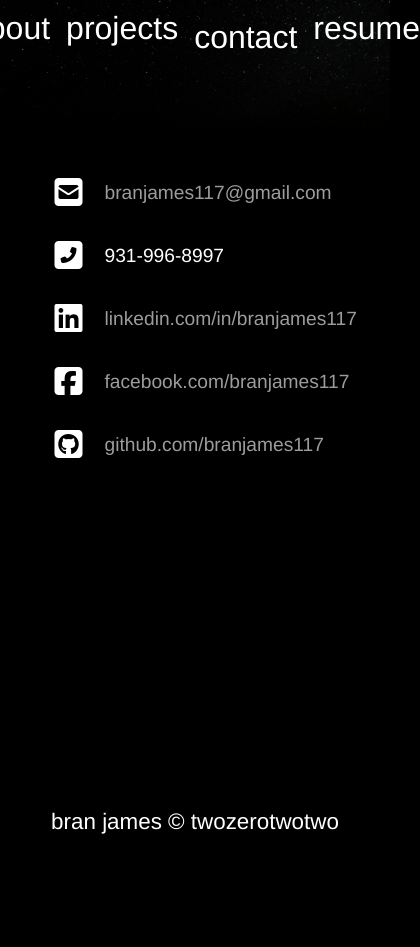
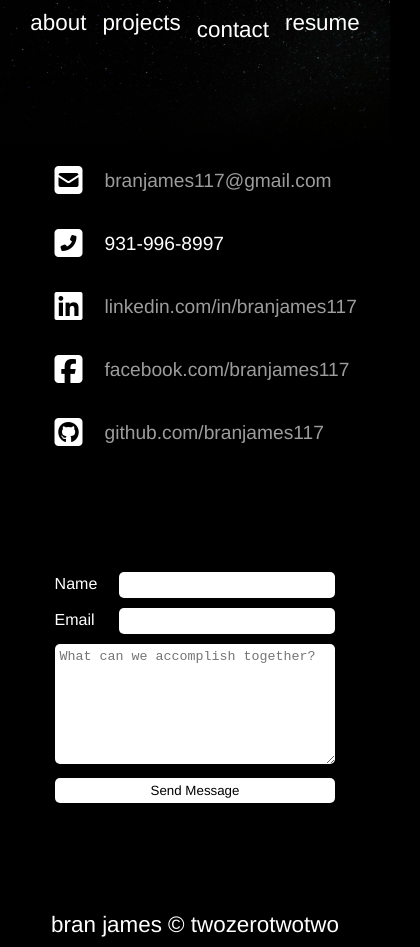
Before and after one commit to branjames117/react-portfolio, a React (Create React App) app: page / in a window 390 px wide. Both pictures are taken after a click on the button "contact". Shown: the whole page, 420 px wide, since content can reach past the window. Before the commit the page ends 844 px from the top, so only its background shows below. Built offline with nearby package versions, Linux system fonts and the light colour scheme.

Commit message:
added contact form

```diff
--- a/package.json
+++ b/package.json
@@ -17,7 +17,8 @@
     "build": "react-scripts build",
     "test": "react-scripts test",
     "eject": "react-scripts eject",
-    "predeploy": "npm run build",
+    "copy": "node -e \"const fs = require('fs'); const data = fs.readFileSync('CNAME'); fs.writeFileSync('build/CNAME', data);\"",
+    "predeploy": "npm run build && npm run copy",
     "deploy": "gh-pages -d build"
   },
   "eslintConfig": {
--- a/src/components/Contact/index.js
+++ b/src/components/Contact/index.js
@@ -1,4 +1,78 @@
+import { useState } from 'react';
+
 export default function Contact() {
+  const [formState, setFormState] = useState({
+    name: '',
+    email: '',
+    message: '',
+  });
+
+  const [validName, setValidName] = useState(true);
+  const [validEmail, setValidEmail] = useState(true);
+  const [validMessage, setValidMessage] = useState(true);
+  const [messageSent, setMessageSent] = useState(false);
+
+  const { name, email, message } = formState;
+
+  function validateEmail(email) {
+    var re =
+      /^(([^<>()[\]\\.,;:\s@"]+(\.[^<>()[\]\\.,;:\s@"]+)*)|(".+"))@((\[[0-9]{1,3}\.[0-9]{1,3}\.[0-9]{1,3}\.[0-9]{1,3}\])|(([a-zA-Z\-0-9]+\.)+[a-zA-Z]{2,}))$/;
+    return re.test(String(email).toLowerCase());
+  }
+
+  function handleChange(e) {
+    if (e.target.name === 'name') {
+      if (e.target.value.trim() === '') {
+        setValidName(false);
+      } else {
+        setValidName(true);
+      }
+    }
+
+    if (e.target.name === 'email') {
+      let isValid = validateEmail(e.target.value);
+      if (e.target.value.trim() === '') {
+        setValidEmail(false);
+      } else {
+        setValidEmail(true);
+      }
+
+      if (!isValid) {
+        setValidEmail(false);
+      } else {
+        setValidEmail(true);
+      }
+    }
+
+    if (e.target.name === 'message') {
+      if (e.target.value.trim() === '') {
+        setValidMessage(false);
+      } else {
+        setValidMessage(true);
+      }
+    }
+
+    if (!validName || !validEmail || !validMessage) {
+      setFormState({ ...formState, [e.target.name]: e.target.value });
+    }
+  }
+
+  function handleSubmit(e) {
+    e.preventDefault();
+    if (
+      !formState.name ||
+      !formState.email ||
+      !formState.message ||
+      !validName ||
+      !validEmail ||
+      !validMessage
+    ) {
+      return;
+    } else {
+      setMessageSent(true);
+    }
+  }
+
   return (
     <section id='contact'>
       <div className='container'>
@@ -42,6 +116,54 @@ export default function Contact() {
             </li>
           </ul>
         </article>
+        <form id='contact-form' onSubmit={handleSubmit}>
+          <div className='form-control'>
+            <label htmlFor='name'>Name</label>
+            <input
+              autoComplete='off'
+              type='text'
+              name='name'
+              defaultValue={name}
+              onBlur={handleChange}
+            />
+          </div>
+          <div className='form-control'>
+            <label htmlFor='email'>Email</label>
+            <input
+              autoComplete='off'
+              type='email'
+              name='email'
+              defaultValue={email}
+              onBlur={handleChange}
+            />
+          </div>
+          <div>
+            <textarea
+              autoComplete='off'
+              name='message'
+              rows='5'
+              defaultValue={message}
+              placeholder='What can we accomplish together?'
+              onBlur={handleChange}
+            />
+          </div>
+          {true && (
+            <div>
+              <p className='error-text'>
+                {!validName && <span>Your name is required.</span>}
+                {!validEmail && <span>A valid email is required.</span>}
+                {!validMessage && <span>A message is required.</span>}
+              </p>
+            </div>
+          )}
+          {!messageSent ? (
+            <button type='submit'>Send Message</button>
+          ) : (
+            <button type='submit' disabled>
+              Thank you for your message!
+            </button>
+          )}
+        </form>
       </div>
     </section>
   );
--- a/src/index.css
+++ b/src/index.css
@@ -307,6 +307,76 @@ header nav ul li button:hover {
   margin-top: 10px;
 }
 
+form {
+  padding-top: 60px;
+  width: 50%;
+  margin: 0 auto;
+}
+
+.form-control {
+  display: flex;
+  gap: 10px;
+  margin-bottom: 10px;
+  width: 100%;
+}
+
+label {
+  width: 20%;
+}
+
+input {
+  font-size: 1rem;
+  padding: 0.25rem;
+  border: 1px solid var(--dark);
+  outline: none;
+  border-radius: 5px;
+  transition: box-shadow 0.2s;
+  width: 80%;
+}
+
+input:focus {
+  border: 1px solid var(--secondary);
+  box-shadow: 0 0 0.25rem rgba(0, 0, 0, 0.5);
+}
+
+textarea {
+  width: 100%;
+  height: 120px;
+  border: 0px;
+  border-radius: 5px;
+  resize: vertical;
+  padding: 5px;
+}
+
+textarea:focus {
+  border: 0px;
+}
+
+button[type='submit'] {
+  background-color: white;
+  border-radius: 5px;
+  color: black;
+  padding: 5px 10px;
+  width: 100%;
+}
+
+button[type='submit'][disabled] {
+  background-color: transparent;
+  color: white;
+  width: 100%;
+}
+
+button[type='submit']:hover {
+  cursor: pointer;
+  transform: scale(0.98);
+}
+
+.error-text {
+  display: flex;
+  flex-direction: column;
+  padding-bottom: 7px;
+}
+
 /* Resume styles */
 
 .center-text {
@@ -369,6 +439,11 @@ footer p {
     grid-template-columns: repeat(2, 35%);
     grid-template-rows: repeat(8, 6.5%);
   }
+
+  form {
+    width: 65%;
+    margin: 0 auto;
+  }
 }
 
 /* Drop the secret texts at this size */
@@ -385,8 +460,8 @@ footer p {
     font-size: 1rem;
   }
 
-  header nav ul li {
-    font-size: 1.5rem;
+  header nav ul li button {
+    font-size: 1.4rem;
     position: relative;
   }
 
@@ -427,4 +502,9 @@ footer p {
   #contact article {
     padding: 20px;
   }
+
+  form {
+    width: 80%;
+    margin: 0 auto;
+  }
 }
```
